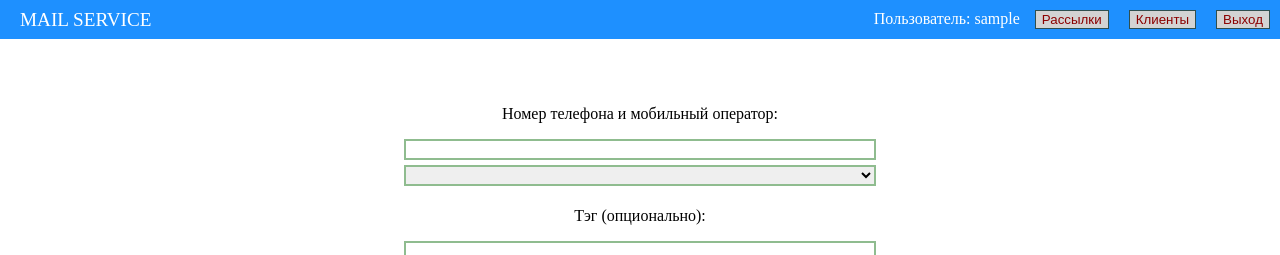
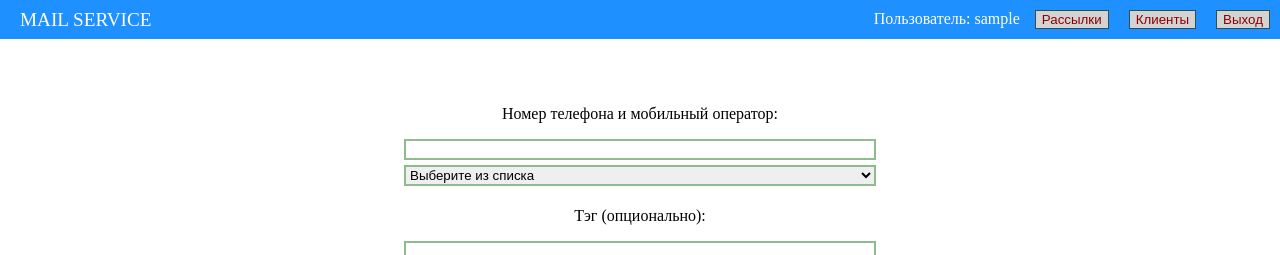
Before and after one commit to KD3821/email_vue, a Vue app: page /customers/add in a window 1280 px wide. Shown: the top 255 px of the page. Built offline with nearby package versions, Linux system fonts and the light colour scheme; sample sign-in values are in the browser's storage.

Commit message:
refactor: fix 'my-select' empty data for AddCustomerPage

```diff
--- a/src/pages/AddCustomerPage.vue
+++ b/src/pages/AddCustomerPage.vue
@@ -46,7 +46,7 @@ export default {
     return {
       isRefreshed: false,
       phone: '',
-      selectedCarrier: {},
+      selectedCarrier: '',
       tag: '',
       timeZone: '',
       errors: {},
```
